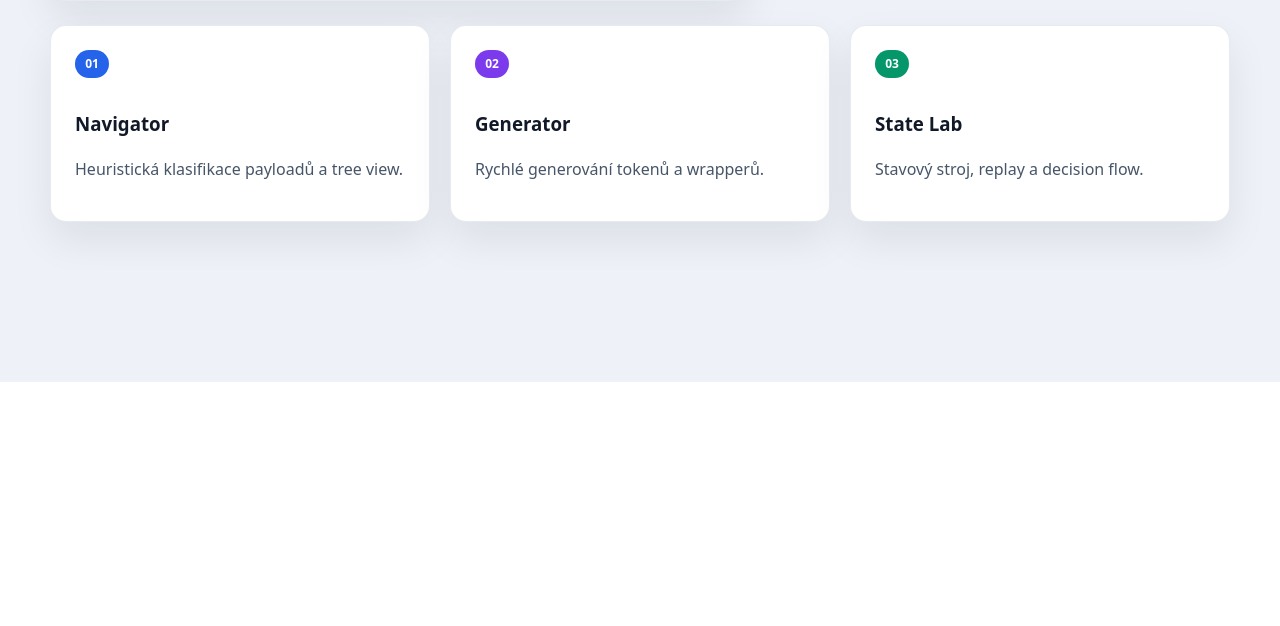
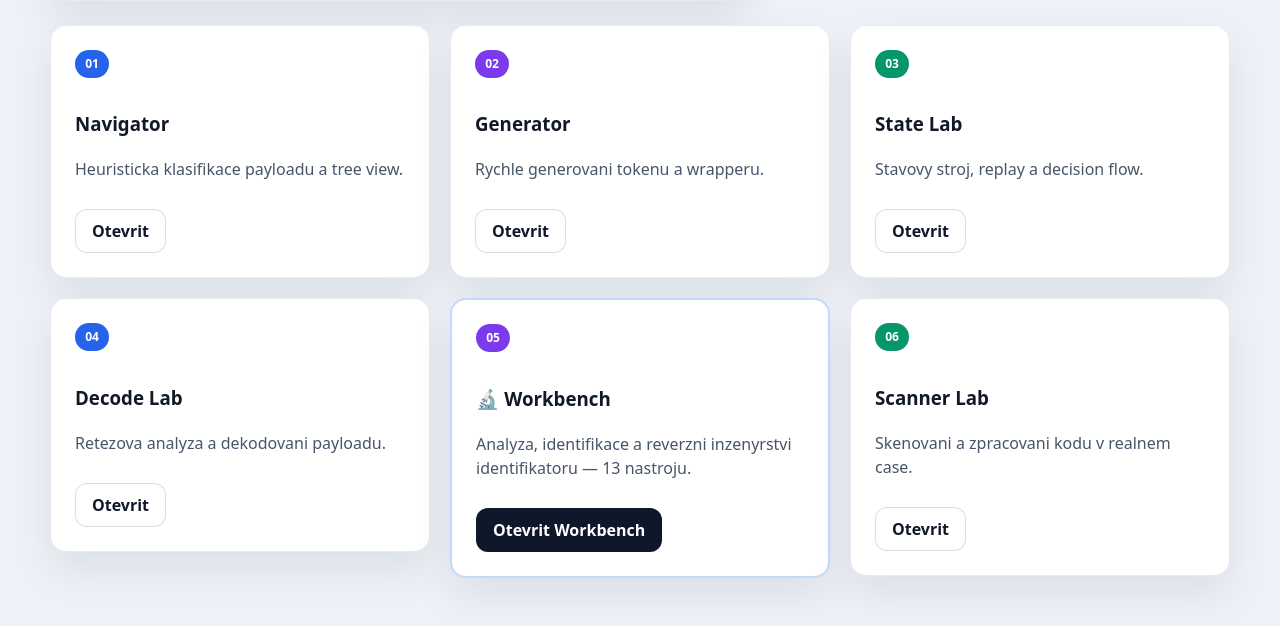
Before and after one commit to suseto-ui/suseto-v2, a Flask app: page / in a window 1280 px wide. Shown: the part 418-1044 px from the top of the page. Before the commit the page ends 800 px from the top, so only its background shows below. Run offline with Flask 3, Linux system fonts and the light colour scheme.

Commit message:
feat: module_cards - pridany Workbench, Decode Lab, Scanner Lab karty s linky

```diff
--- a/templates/partials/module_cards.html
+++ b/templates/partials/module_cards.html
@@ -1 +1,38 @@
-<div class="card-grid"><article class="panel card"><div class="badge badge-blue">01</div><h3>Navigator</h3><p>Heuristická klasifikace payloadů a tree view.</p></article><article class="panel card"><div class="badge badge-purple">02</div><h3>Generator</h3><p>Rychlé generování tokenů a wrapperů.</p></article><article class="panel card"><div class="badge badge-green">03</div><h3>State Lab</h3><p>Stavový stroj, replay a decision flow.</p></article></div>
+<div class="card-grid">
+  <article class="panel card">
+    <div class="badge badge-blue">01</div>
+    <h3>Navigator</h3>
+    <p>Heuristicka klasifikace payloadu a tree view.</p>
+    <a class="btn btn-secondary" href="/navigator" style="margin-top:12px">Otevrit</a>
+  </article>
+  <article class="panel card">
+    <div class="badge badge-purple">02</div>
+    <h3>Generator</h3>
+    <p>Rychle generovani tokenu a wrapperu.</p>
+    <a class="btn btn-secondary" href="/generator" style="margin-top:12px">Otevrit</a>
+  </article>
+  <article class="panel card">
+    <div class="badge badge-green">03</div>
+    <h3>State Lab</h3>
+    <p>Stavovy stroj, replay a decision flow.</p>
+    <a class="btn btn-secondary" href="/state-lab" style="margin-top:12px">Otevrit</a>
+  </article>
+  <article class="panel card">
+    <div class="badge badge-blue">04</div>
+    <h3>Decode Lab</h3>
+    <p>Retezova analyza a dekodovani payloadu.</p>
+    <a class="btn btn-secondary" href="/decode-lab" style="margin-top:12px">Otevrit</a>
+  </article>
+  <article class="panel card" style="border:2px solid rgba(96,165,250,.4)">
+    <div class="badge badge-purple">05</div>
+    <h3>&#128300; Workbench</h3>
+    <p>Analyza, identifikace a reverzni inzenyrstvi identifikatoru &mdash; 13 nastroju.</p>
+    <a class="btn btn-primary" href="/workbench" style="margin-top:12px">Otevrit Workbench</a>
+  </article>
+  <article class="panel card">
+    <div class="badge badge-green">06</div>
+    <h3>Scanner Lab</h3>
+    <p>Skenovani a zpracovani kodu v realnem case.</p>
+    <a class="btn btn-secondary" href="/scanner-lab" style="margin-top:12px">Otevrit</a>
+  </article>
+</div>
```
